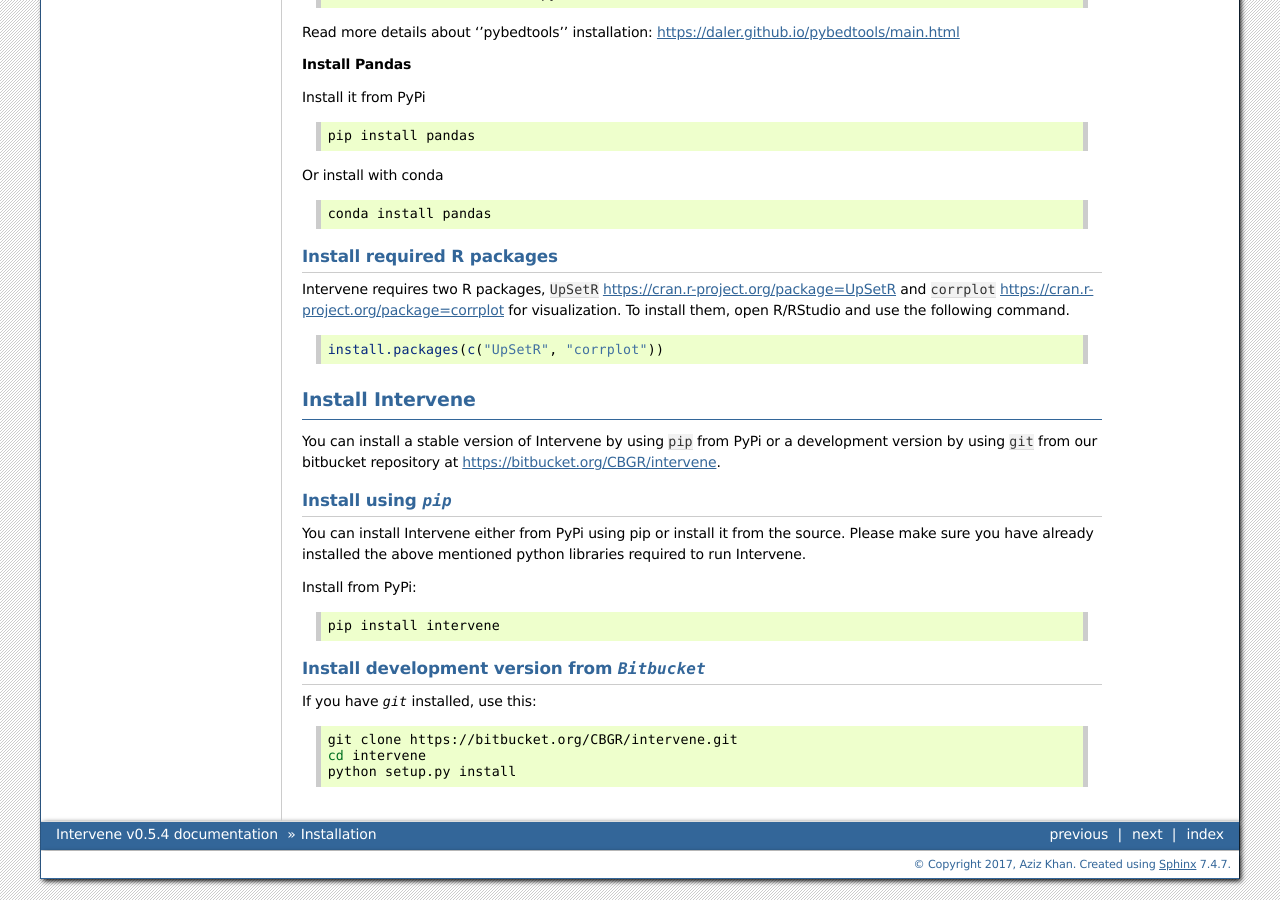
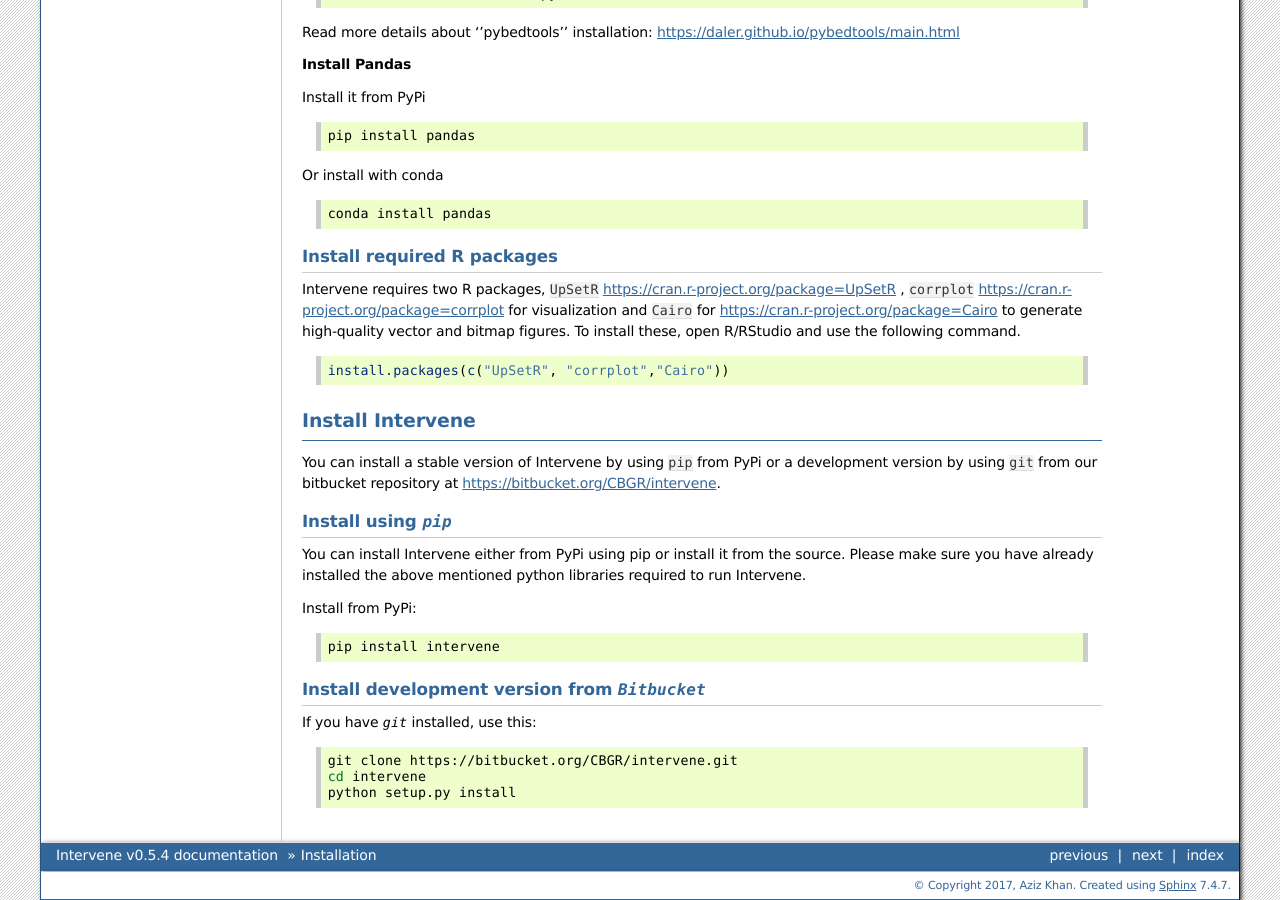
Before and after one commit to asntech/intervene, a Sphinx documentation site: the page built from docs/install.rst, in a window 1280 px wide and 900 px high, scrolled down 785 px. Built offline with Sphinx 7.4.7, drawn with Linux system fonts in a browser that asks for light colours.

Commit message:
Edit docs

```diff
--- a/README.rst
+++ b/README.rst
@@ -59,11 +59,11 @@
 Install required R packages
 ---------------------------
 
-Intervene rquires two R packages, ``UpSetR`` https://cran.r-project.org/package=UpSetR and ``corrplot`` https://cran.r-project.org/package=corrplot for visualization.
+Intervene rquires two R packages, ``UpSetR`` https://cran.r-project.org/package=UpSetR , ``corrplot`` https://cran.r-project.org/package=corrplot for visualization and ``Cairo`` for https://cran.r-project.org/package=Cairo to generate high-quality vector and bitmap figures.
 
 .. code-block:: R
 
-    install.packages(c("UpSetR", "corrplot"))
+    install.packages(c("UpSetR", "corrplot", "Cairo"))
 
 Install Intervene
 =================
--- a/docs/install.rst
+++ b/docs/install.rst
@@ -55,11 +55,11 @@
 
 Install required R packages
 ---------------------------
-Intervene requires two R packages, ``UpSetR`` https://cran.r-project.org/package=UpSetR and ``corrplot`` https://cran.r-project.org/package=corrplot for visualization. To install them, open R/RStudio and use the following command.
+Intervene requires two R packages, ``UpSetR`` https://cran.r-project.org/package=UpSetR , ``corrplot`` https://cran.r-project.org/package=corrplot for visualization and ``Cairo`` for https://cran.r-project.org/package=Cairo to generate high-quality vector and bitmap figures. To install these, open R/RStudio and use the following command.
 
 .. code-block:: R
 
-    install.packages(c("UpSetR", "corrplot"))
+    install.packages(c("UpSetR", "corrplot","Cairo"))
 
 Install Intervene
 =================
```
Also changed, not shown: other parts of README.rst (+1 -1 lines).
